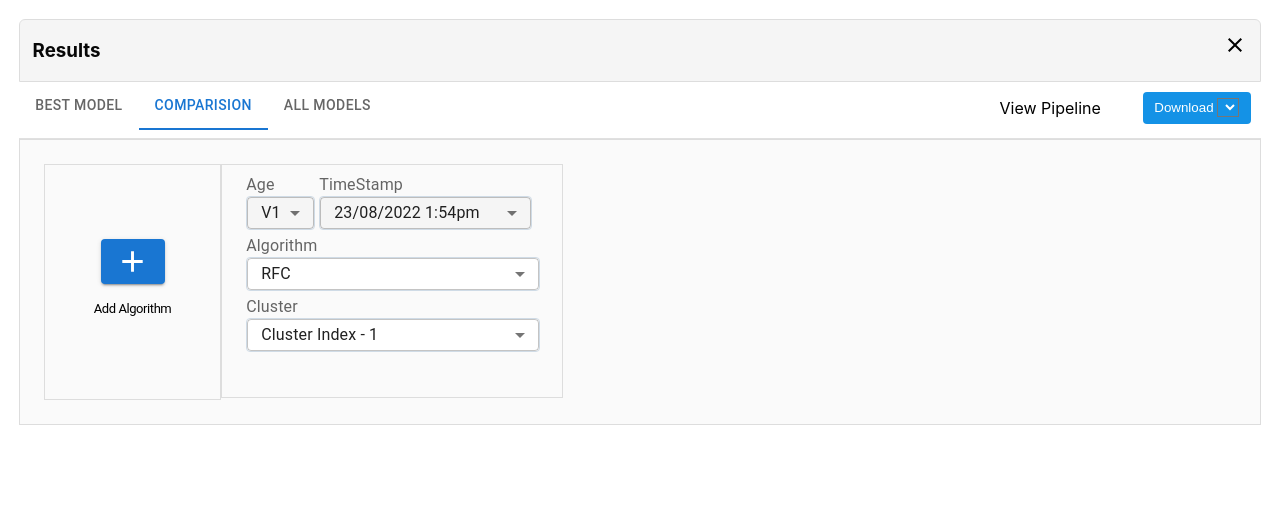
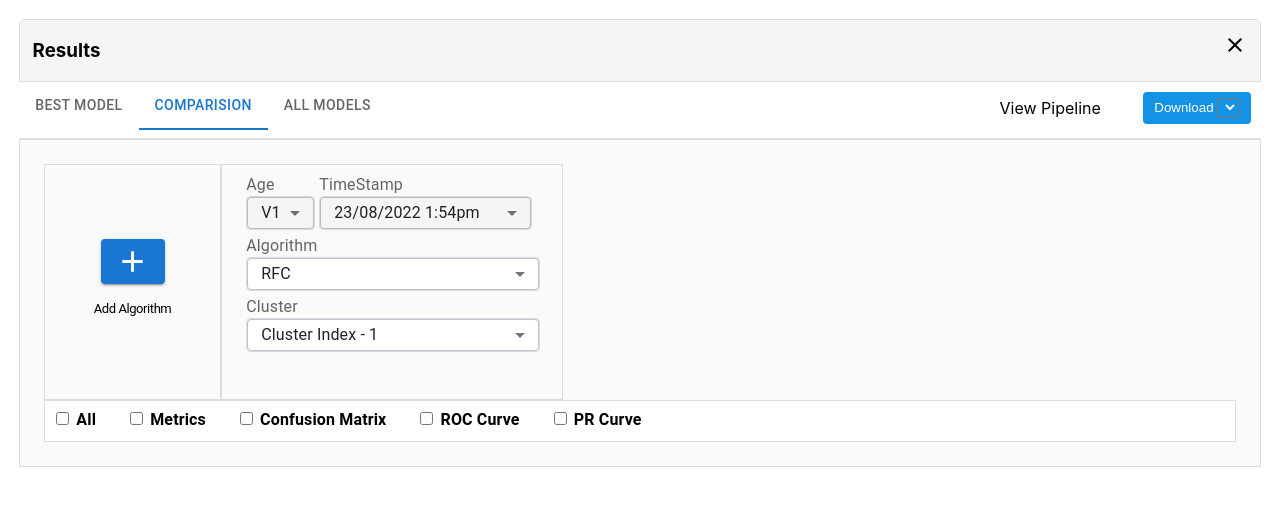
Before and after one commit to Nikhil9958/FinalNewgen, a React (Create React App) app: page / in a window 1280 px wide. Both pictures are taken after a click on the tab "COMPARISION". Shown: the top 506 px of the page. Built offline with nearby package versions, Linux system fonts and the light colour scheme.

Commit message:
Added Checkboxes

```diff
--- a/package.json
+++ b/package.json
@@ -10,6 +10,7 @@
     "@testing-library/jest-dom": "^5.16.5",
     "@testing-library/react": "^13.4.0",
     "@testing-library/user-event": "^13.5.0",
+    "normalize.css": "^8.0.1",
     "react": "^18.2.0",
     "react-dom": "^18.2.0",
     "react-scripts": "5.0.1",
--- a/src/Components/BasicTabs/BasicTabs.jsx
+++ b/src/Components/BasicTabs/BasicTabs.jsx
@@ -8,24 +8,30 @@ import AddIcon from '@mui/icons-material/Add';
 import { Button, Grid, InputLabel } from '@mui/material';
 import Select from '@mui/material/Select';
 import MenuItem from '@mui/material/MenuItem';
+import CheckBox from '../Checkbox/Checkbox'
+
 
 import './BasicTabs.css'
 import Card from '../Card/Card';
+
+import CssBaseline from '@mui/material/CssBaseline';
+
+
 // import Main from '../Main/Main'
 
 const defaultFixedBoxValue = {
-  versionKey:'V1',
-  versionValue:'V1',
-  isDeletable : false,
+  versionKey: 'V1',
+  versionValue: 'V1',
+  isDeletable: false,
 
-  timeStampKey:'T1',
-  timeStampValue:'23/08/2022 1:54pm',
+  timeStampKey: 'T1',
+  timeStampValue: '23/08/2022 1:54pm',
 
-  algorithmKey:'RFC',
-  algorithmValue:'RFC',
+  algorithmKey: 'RFC',
+  algorithmValue: 'RFC',
 
-  clusterKey:'C1',
-  clusterValue:'Cluster Index - 1'
+  clusterKey: 'C1',
+  clusterValue: 'Cluster Index - 1'
 }
 
 function TabPanel(props) {
@@ -69,8 +75,9 @@ export default function BasicTabs() {
   };
 
   return (
-    <Box sx={{ padding: '0%' }} className='basictabs'>
-      <Box sx={{ borderBottom: 1, borderColor: 'divider' }}>
+    // <Box className='basictabs'>
+    <>
+    <Box sx={{padding:'0px', borderBottom: 1, borderColor: 'divider' }}>
       <Tabs value={value} onChange={handleChange} aria-label="basic tabs example" style={{ display: 'inline-block' }}>
         <Tab label="Best Model" {...a11yProps(0)} />
         <Tab label="Comparision" {...a11yProps(1)} />
@@ -84,7 +91,7 @@ export default function BasicTabs() {
       <TabPanel value={value} index={0}>
         Best Model
       </TabPanel>
-      <TabPanel value={value} index={1} className='card-container'>
+      <TabPanel value={value} index={1} className='card-container' sx={{ padding: '0px' }}>
         <div style={{ display: 'flex' }}>
           <div className='addAlgorithm'>
             <div className='addAlgorithmSubContainer'>
@@ -93,13 +100,15 @@ export default function BasicTabs() {
             </div>
           </div>
 
-          <Card data = {defaultFixedBoxValue} />
+          <Card data={defaultFixedBoxValue} />
         </div>
+        <CheckBox />
       </TabPanel>
       <TabPanel value={value} index={2}>
         All Models
       </TabPanel>
+    </>
 
-    </Box>
+    // </Box>
   );
 }
--- a/src/Components/Card/Card.css
+++ b/src/Components/Card/Card.css
@@ -2,7 +2,7 @@
     top: 113px;
     left: 198px;
     width: 342px;
-    height: 234px;
+    /* height: 234px; */
     background: #FAFAFA 0% 0% no-repeat padding-box;
     border: 1px solid #DDDDDD;
     opacity: 1;
--- /dev/null
+++ b/src/Components/Checkbox/Checkbox.css
@@ -0,0 +1,16 @@
+.checkbox-container {
+    box-sizing: border-box;
+    width: 100%;
+    background: #FFFFFF 0% 0% no-repeat padding-box;
+    border: 1px solid #DDDDDD;
+    opacity: 1;
+    height: 42px;
+    font-weight: bold;
+    padding: 7px;
+    display: flex;
+    flex-direction: column;
+    justify-items: auto;
+}
+.margin-right{
+    margin-right: 30px;
+}
--- /dev/null
+++ b/src/Components/Checkbox/Checkbox.jsx
@@ -0,0 +1,22 @@
+import React from 'react'
+import './Checkbox.css'
+const Checkbox = () => {
+  return (
+    <div className='checkbox-container'>
+      <form action="/action_page.php">
+        <input  type="checkbox" id="vehicle1" name="vehicle1" value="Bike"/>
+        <label className='margin-right' for="vehicle1"> All</label>
+        <input type="checkbox" id="vehicle2" name="vehicle2" value="Car"/>
+        <label className='margin-right' for="vehicle2"> Metrics</label>
+        <input type="checkbox" id="vehicle3" name="vehicle3" value="Boat"/>
+        <label className='margin-right' for="vehicle3"> Confusion Matrix</label>
+        <input type="checkbox" id="vehicle3" name="vehicle3" value="Boat"/>
+        <label className='margin-right' for="vehicle3"> ROC Curve</label>
+        <input type="checkbox" id="vehicle3" name="vehicle3" value="Boat"/>
+        <label for="vehicle3"> PR Curve</label>
+     </form>
+    </div>
+  )
+}
+
+export default Checkbox
```
Also changed, not shown: src/Components/BasicTabs/BasicTabs.css (line endings or trailing spaces), 1 other file (tests, documents, lock files or other folders). Lines whose indentation alone changed are shown as unchanged.
